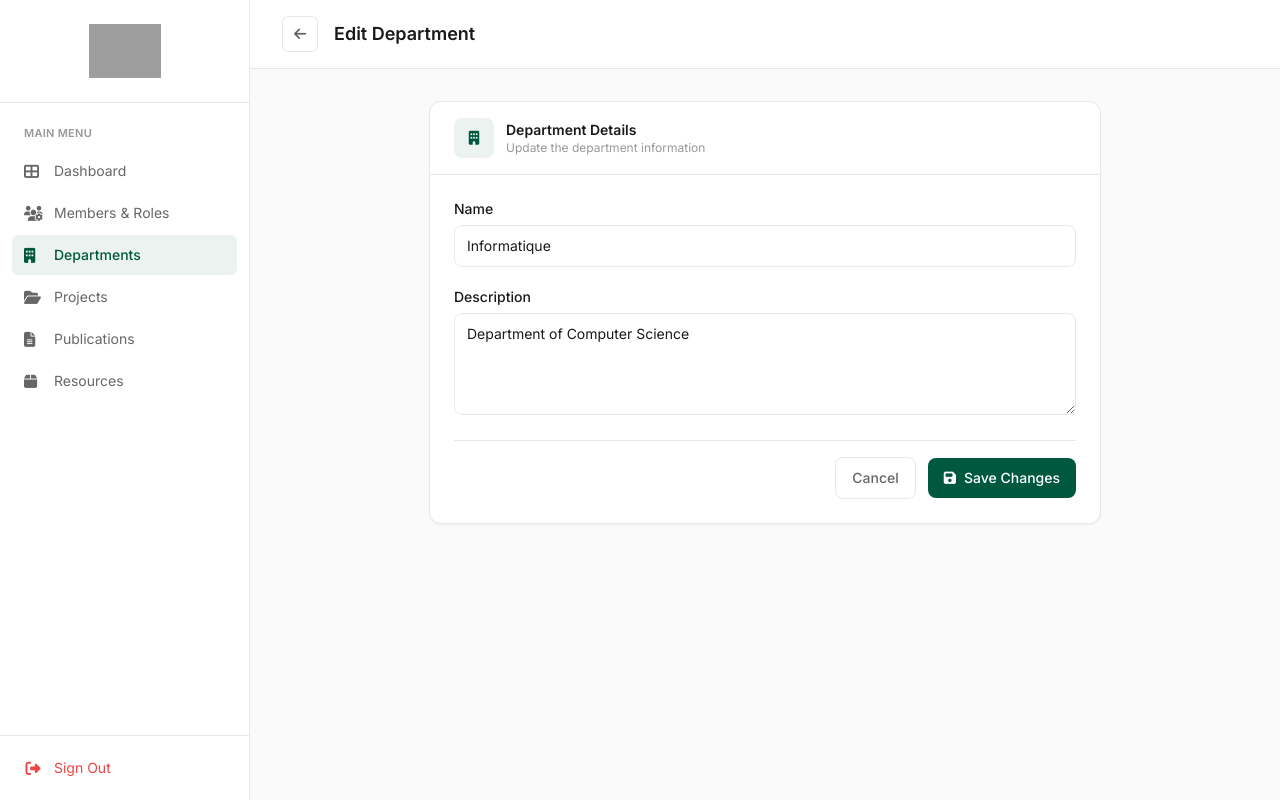
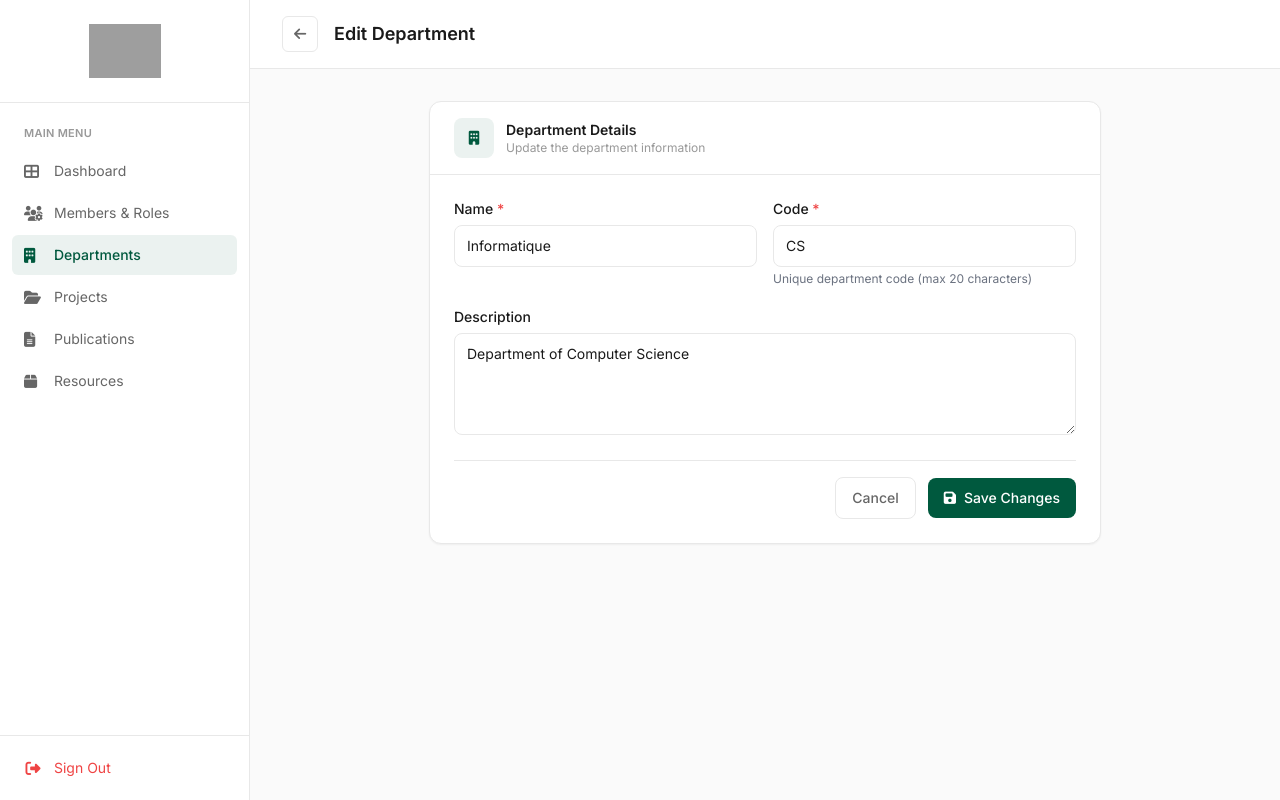
Before and after one commit to bilalhayni/jeefinal, a Spring Boot app: page /departments/edit/1 in a window 1280 px wide. Run offline with Spring Boot 4, Linux system fonts and the light colour scheme; a user stored in the database is signed in; data comes from the database, SQL or seed files in the repository; some of the project's set-up classes (security, data sources, template engines, error pages and the like) are left out, and stand-ins take their place; some libraries are stand-ins or nearby versions; grey boxes are pictures that could not be loaded.

Commit message:
Add department code field and DIRECTEUR role filtering
- Add unique 'code' field to Department entity (e.g., CS, MATH, PHY)
- Update DepartmentRepository/Service with code validation methods
- Update DepartmentController with code validation and error handling
- Update department templates (add, edit, view) to show/edit code field
- Add DIRECTEUR role filtering: directors can only view members from their department
- Update MemberRepository with department-based search methods
- Update MemberService with department filtering capabilities
- Update MemberController to filter members by department for DIRECTEUR role
- Update DataInitializer with department codes for default departments

```diff
--- a/src/main/java/com/example/labomasi/controller/DepartmentController.java
+++ b/src/main/java/com/example/labomasi/controller/DepartmentController.java
@@ -28,16 +28,34 @@ public class DepartmentController {
 
     @PostMapping("/add")
     public String addDepartment(@RequestParam("name") String name,
+                                @RequestParam("code") String code,
                                 @RequestParam(value = "description", required = false) String description,
                                 Model model) {
+        // Validate code is not empty
+        if (code == null || code.trim().isEmpty()) {
+            model.addAttribute("error", "Department code is required!");
+            model.addAttribute("department", new Department());
+            return "departments/add";
+        }
+
+        // Normalize code to uppercase
+        String normalizedCode = code.trim().toUpperCase();
+
         if (departmentService.existsByName(name)) {
-            model.addAttribute("error", "Department already exists!");
+            model.addAttribute("error", "Department name already exists!");
+            model.addAttribute("department", new Department());
+            return "departments/add";
+        }
+
+        if (departmentService.existsByCode(normalizedCode)) {
+            model.addAttribute("error", "Department code already exists!");
             model.addAttribute("department", new Department());
             return "departments/add";
         }
 
         Department department = Department.builder()
                 .name(name)
+                .code(normalizedCode)
                 .description(description)
                 .build();
 
@@ -56,10 +74,21 @@ public class DepartmentController {
     @PostMapping("/edit/{id}")
     public String editDepartment(@PathVariable Long id,
                                  @RequestParam("name") String name,
+                                 @RequestParam("code") String code,
                                  @RequestParam(value = "description", required = false) String description,
                                  Model model) {
         Department department = departmentService.findById(id)
                 .orElseThrow(() -> new RuntimeException("Department not found"));
+
+        // Validate code is not empty
+        if (code == null || code.trim().isEmpty()) {
+            model.addAttribute("error", "Department code is required!");
+            model.addAttribute("department", department);
+            return "departments/edit";
+        }
+
+        // Normalize code to uppercase
+        String normalizedCode = code.trim().toUpperCase();
 
         // Check if name already exists for another department
         if (!department.getName().equals(name) && departmentService.existsByName(name)) {
@@ -68,7 +97,15 @@ public class DepartmentController {
             return "departments/edit";
         }
 
+        // Check if code already exists for another department
+        if (!department.getCode().equals(normalizedCode) && departmentService.existsByCode(normalizedCode)) {
+            model.addAttribute("error", "Department code already exists!");
+            model.addAttribute("department", department);
+            return "departments/edit";
+        }
+
         department.setName(name);
+        department.setCode(normalizedCode);
         department.setDescription(description);
         departmentService.save(department);
         return "redirect:/departments";
--- a/src/main/java/com/example/labomasi/model/entity/Department.java
+++ b/src/main/java/com/example/labomasi/model/entity/Department.java
@@ -22,6 +22,9 @@ public class Department {
     @Column(name = "department_name", nullable = false, unique = true, length = 100)
     private String name;
 
+    @Column(name = "department_code", nullable = false, unique = true, length = 20)
+    private String code;
+
     @Column(length = 255)
     private String description;
 
--- a/src/main/java/com/example/labomasi/repository/DepartmentRepository.java
+++ b/src/main/java/com/example/labomasi/repository/DepartmentRepository.java
@@ -12,4 +12,8 @@ public interface DepartmentRepository extends JpaRepository<Department, Long> {
     Optional<Department> findByName(String name);
 
     boolean existsByName(String name);
+
+    Optional<Department> findByCode(String code);
+
+    boolean existsByCode(String code);
 }
--- a/src/main/resources/templates/departments/edit.html
+++ b/src/main/resources/templates/departments/edit.html
@@ -93,11 +93,21 @@
 
                 <div class="p-6">
                     <form th:action="@{/departments/edit/{id}(id=${department.id})}" method="post" class="space-y-5">
-                        <div>
-                            <label class="block text-sm font-medium text-[#1A1A1A] mb-1.5">Name</label>
-                            <input type="text" name="name" th:value="${department.name}" required
-                                   class="w-full px-3 py-2.5 border border-[#E8E8E8] rounded-lg text-sm focus:ring-2 focus:ring-[#00593E]/20 focus:border-[#00593E]"
-                                   placeholder="Enter department name">
+                        <div class="grid grid-cols-2 gap-4">
+                            <div>
+                                <label class="block text-sm font-medium text-[#1A1A1A] mb-1.5">Name <span class="text-red-500">*</span></label>
+                                <input type="text" name="name" th:value="${department.name}" required
+                                       class="w-full px-3 py-2.5 border border-[#E8E8E8] rounded-lg text-sm focus:ring-2 focus:ring-[#00593E]/20 focus:border-[#00593E]"
+                                       placeholder="e.g., Computer Science">
+                            </div>
+                            <div>
+                                <label class="block text-sm font-medium text-[#1A1A1A] mb-1.5">Code <span class="text-red-500">*</span></label>
+                                <input type="text" name="code" th:value="${department.code}" required maxlength="20"
+                                       class="w-full px-3 py-2.5 border border-[#E8E8E8] rounded-lg text-sm focus:ring-2 focus:ring-[#00593E]/20 focus:border-[#00593E] uppercase"
+                                       placeholder="e.g., CS"
+                                       style="text-transform: uppercase;">
+                                <p class="text-xs text-gray-500 mt-1">Unique department code (max 20 characters)</p>
+                            </div>
                         </div>
 
                         <div>
```
Also changed, not shown: src/main/java/com/example/labomasi/config/DataInitializer.java (+8 -7 lines), src/main/java/com/example/labomasi/controller/MemberController.java (+33 -2 lines), src/main/java/com/example/labomasi/repository/MemberRepository.java (+8 -0 lines), src/main/java/com/example/labomasi/service/DepartmentService.java (+8 -0 lines), src/main/java/com/example/labomasi/service/MemberService.java (+21 -0 lines), src/main/resources/templates/departments/add.html (+15 -5 lines), src/main/resources/templates/departments/view.html (+4 -4 lines).
